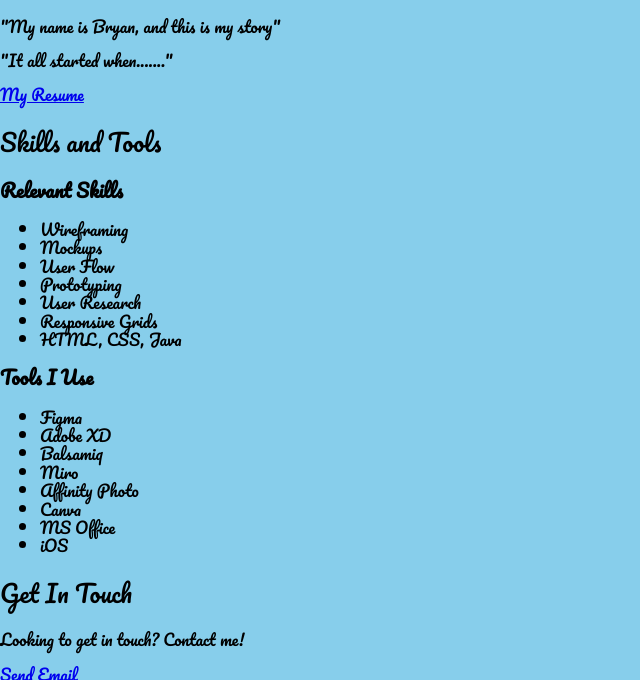
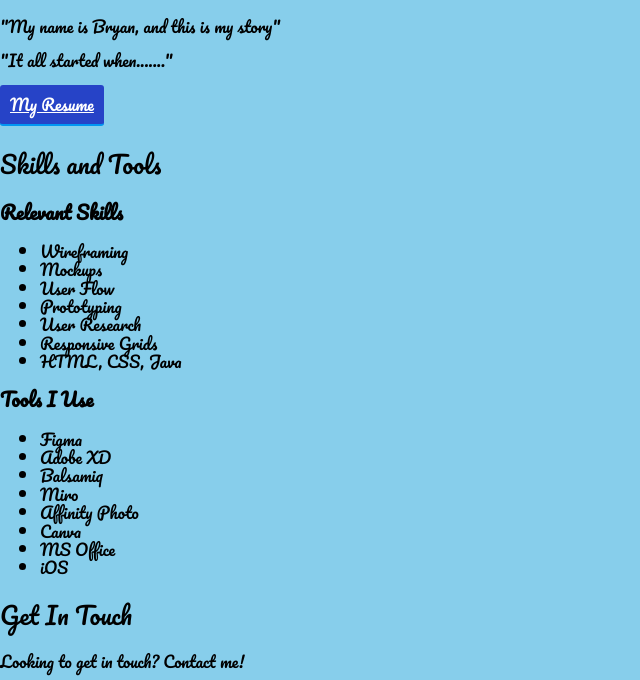
Before and after one commit to malonebryan/portfolio-website, a plain HTML site: page about.html in a window 1280 px wide. Shown: the part 2146-2826 px from the top of the page, without its empty margins (0-640 px from the left). Drawn offline with nearby package versions, Linux system fonts and the light colour scheme.

Commit message:
adding button class

```diff
--- a/about.html
+++ b/about.html
@@ -37,7 +37,7 @@
                 <h2>My Story</h2>
                 <p>"My name is Bryan, and this is my story"</p>
                 <p>"It all started when......."</p>
-                <a href="files/CopyResume.pdf" target="_blank">My Resume</a>
+                <a href="files/CopyResume.pdf" class="button" target="_blank">My Resume</a>
             </div>
             <div>
               <h2>Skills and Tools</h2>
@@ -75,7 +75,7 @@
             <h2>Get In Touch</h2>
             <p>Looking to get in touch? Contact me!</p>
             <div>
-                <a href="#">Send Email</a>
+                <a href="#" class="button">Send Email</a>
             </div>
             <div>
                 <a href="https://www.linkedin.com/in/bryan-malone" target="_blank">
```
Also changed, not shown: rebound.html (+1 -1 lines).
